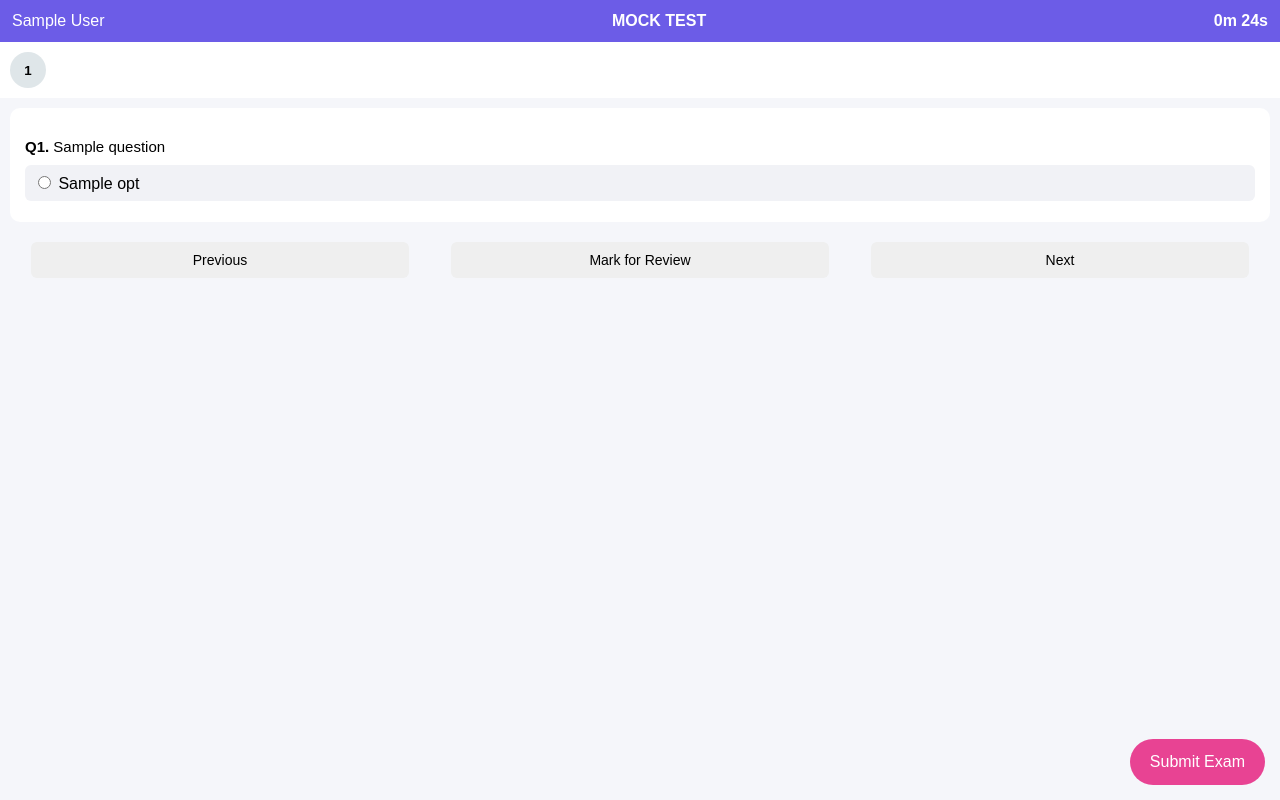
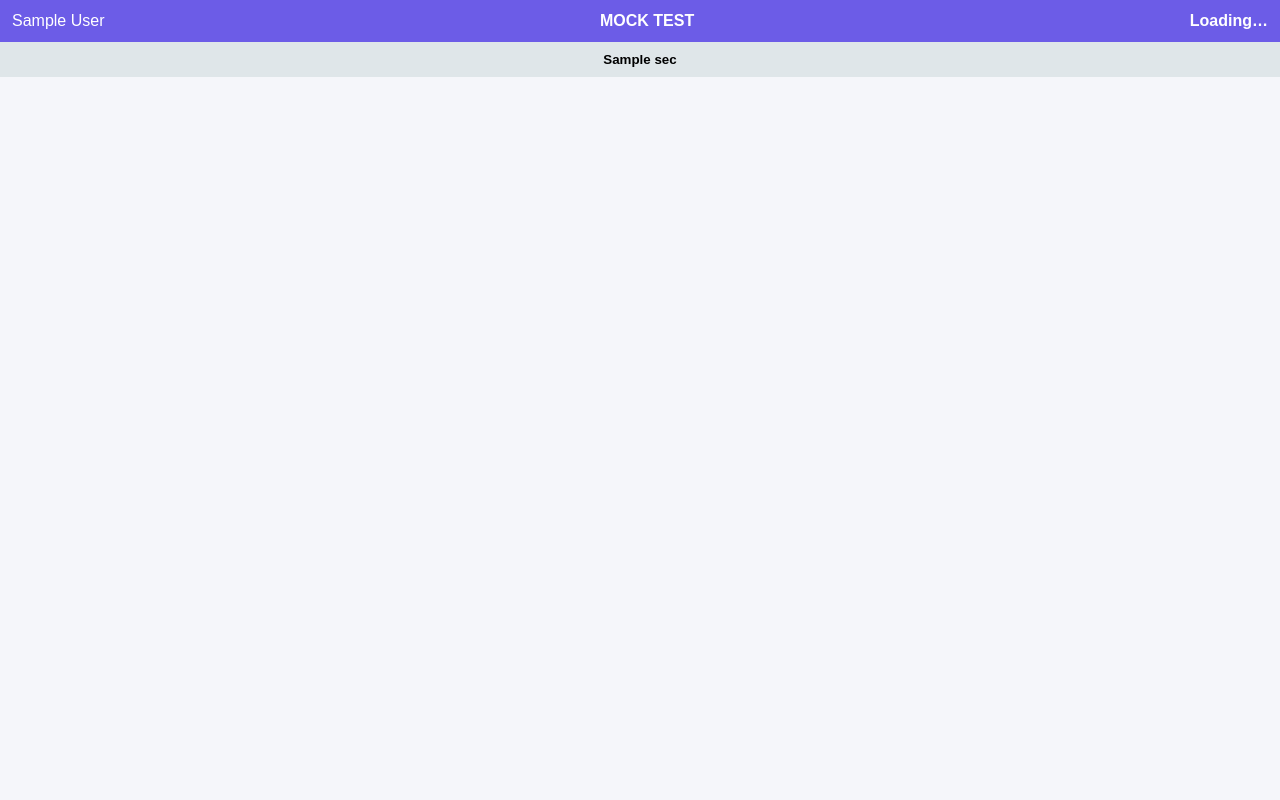
Before and after one commit to manojnehra1801-beep/Online-mock-platform, a Flask app: template templates/exam.html in a window 1280 px wide. Run offline with Flask 3, Linux system fonts and the light colour scheme; the visitor is signed in with stand-in values (Sample User, id 1); the template is opened without the code that fills it: most values are stand-ins (such as "Sample title", 1, 10 or a date in 2020).

Commit message:
Update exam.html

```diff
--- a/templates/exam.html
+++ b/templates/exam.html
@@ -1,92 +1,63 @@
 <!DOCTYPE html>
-<html lang="en">
+<html>
 <head>
-<meta charset="UTF-8">
 <meta name="viewport" content="width=device-width, initial-scale=1.0">
 <title>Mock Test</title>
 
 <style>
 body{
-    font-family: Arial, sans-serif;
   margin:0;
+  font-family:Arial, sans-serif;
+  background:#f5f6fa;
   padding-bottom:90px;
-    background:#f5f6fa;
 }
-
-/* HEADER */
 .header{
   display:flex;
   justify-content:space-between;
-    align-items:center;
   padding:12px;
   background:#6c5ce7;
   color:#fff;
 }
-.header .center{
-    font-size:16px;
+.header .center{ font-weight:bold; }
+.timer{ font-weight:bold; }
+
+.tabs{
+  display:flex;
+}
+.tabs button{
+  flex:1;
+  padding:10px;
+  border:none;
+  background:#dfe6e9;
   font-weight:bold;
 }
-.timer{
-    font-weight:bold;
+.tabs button.active{
+  background:#6c5ce7;
+  color:#fff;
 }
 
-/* PALETTE */
-.palette{
-    display:flex;
-    flex-wrap:wrap;
-    gap:6px;
-    padding:10px;
-    background:#fff;
-}
-.palette button{
-    width:36px;
-    height:36px;
-    border:none;
-    border-radius:50%;
-    font-weight:bold;
-    cursor:pointer;
-}
-.grey{ background:#dfe6e9; }
-.green{ background:#55efc4; }
-.yellow{ background:#ffeaa7; }
-
-/* QUESTION */
-.question-box{
+.section{
   display:none;
   background:#fff;
   margin:10px;
   padding:15px;
   border-radius:10px;
 }
-.question-box p{
-    font-size:15px;
-    margin-bottom:10px;
+
+label{
+  display:block;
+  margin:6px 0;
+  background:#f1f2f6;
+  padding:8px;
+  border-radius:6px;
 }
 
-/* OPTIONS */
-label{
-    display:block;
-    padding:8px;
-    border-radius:6px;
-    margin-bottom:6px;
-    background:#f1f2f6;
-}
-
-/* CONTROLS */
 .controls{
   display:flex;
   justify-content:space-around;
   padding:10px;
 }
-.controls button{
-    padding:10px;
-    width:30%;
-    border:none;
-    border-radius:6px;
-    font-size:14px;
-}
 
-/* SUBMIT */
 .submit-fixed{
   position:fixed;
   right:15px;
@@ -94,7 +65,6 @@
 }
 .submit-fixed button{
   padding:14px 20px;
-    font-size:16px;
   background:#e84393;
   color:#fff;
   border:none;
@@ -109,125 +79,33 @@
 <div class="header">
   <div>{{ session['student_name'] }}</div>
   <div class="center">MOCK TEST</div>
-    <div class="timer" id="totalTime">Loading...</div>
+  <div class="timer" id="totalTime">Loading…</div>
 </div>
 
-<!-- PALETTE -->
-<div class="palette" id="palette"></div>
+<!-- SECTION TABS -->
+<div class="tabs">
+{% for sec in exam %}
+  <button onclick="openSection('{{ sec }}')" id="tab-{{ sec }}">{{ sec }}</button>
+{% endfor %}
+</div>
 
-<form method="post" id="examForm"
-      onsubmit="return confirm('Are you sure you want to submit the exam?')">
+<form method="post" id="examForm">
 
-{% for q in questions %}
-<div class="question-box" id="q{{ loop.index0 }}">
-    <p><b>Q{{ loop.index }}.</b> {{ q.question }}</p>
+{% for sec in exam %}
+<div class="section" id="{{ sec }}">
+  <h3>{{ sec }}</h3>
 
-    {% for opt in q.options %}
+  {% for q in exam[sec] %}
+    <p><b>Q{{ loop.index }}.</b> {{ q.q }}</p>
+
+    {% for opt in q.opt %}
       <label>
-        <input type="radio"
-               name="{{ q.id }}"
-               value="{{ loop.index0 }}"
-               onclick="markAttempted()">
+        <input type="radio" name="{{ q.id }}" value="{{ loop.index0 }}">
         {{ opt }}
       </label>
+    {% endfor %}
   {% endfor %}
 </div>
 {% endfor %}
 
-<div class="controls">
-    <button type="button" onclick="prevQ()">Previous</button>
-    <button type="button" onclick="markReview()">Mark for Review</button>
-    <button type="button" onclick="nextQ()">Next</button>
-</div>
-
-<div class="submit-fixed">
-    <button type="submit">Submit Exam</button>
-</div>
-
-</form>
-
-<script>
-/* ================= TIMER (SAFE) ================= */
-let timerStarted = false;
-const totalQ = document.querySelectorAll(".question-box").length;
-let totalSeconds = totalQ * 30; // 30 sec per question
-
-function formatTime(sec){
-    let m = Math.floor(sec / 60);
-    let s = sec % 60;
-    return m + "m " + s + "s";
-}
-
-function startTimer(){
-    if(timerStarted || totalQ === 0) return;
-    timerStarted = true;
-
-    document.getElementById("totalTime").innerText = formatTime(totalSeconds);
-
-    setInterval(()=>{
-        if(totalSeconds <= 0){
-            document.getElementById("examForm").submit();
-            return;
-        }
-        totalSeconds--;
-        document.getElementById("totalTime").innerText = formatTime(totalSeconds);
-    },1000);
-}
-
-/* ================= QUESTIONS ================= */
-let currentQ = 0;
-let paletteStatus = []; // 0=not seen, 1=attempted, 2=review
-
-function createPalette(){
-    const p = document.getElementById("palette");
-    for(let i=0;i<totalQ;i++){
-        paletteStatus.push(0);
-        let b = document.createElement("button");
-        b.innerText = i+1;
-        b.className = "grey";
-        b.onclick = ()=>showQuestion(i);
-        b.id = "p"+i;
-        p.appendChild(b);
-    }
-}
-
-function updatePalette(){
-    for(let i=0;i<paletteStatus.length;i++){
-        let b = document.getElementById("p"+i);
-        if(paletteStatus[i] === 1) b.className="green";
-        else if(paletteStatus[i] === 2) b.className="yellow";
-        else b.className="grey";
-    }
-}
-
-function showQuestion(i){
-    document.querySelectorAll(".question-box").forEach(q=>q.style.display="none");
-    document.getElementById("q"+i).style.display="block";
-    currentQ = i;
-}
-
-function nextQ(){
-    if(currentQ < totalQ-1) showQuestion(currentQ+1);
-}
-function prevQ(){
-    if(currentQ > 0) showQuestion(currentQ-1);
-}
-function markAttempted(){
-    paletteStatus[currentQ] = 1;
-    updatePalette();
-}
-function markReview(){
-    paletteStatus[currentQ] = 2;
-    updatePalette();
-}
-
-/* ================= INIT ================= */
-window.onload = ()=>{
-    createPalette();
-    showQuestion(0);
-    startTimer();   // ✅ timer yahin start hoga
-};
-</script>
-
-</body>
-</html>
+<div class="controls
```
Lines whose indentation alone changed are shown as unchanged.
